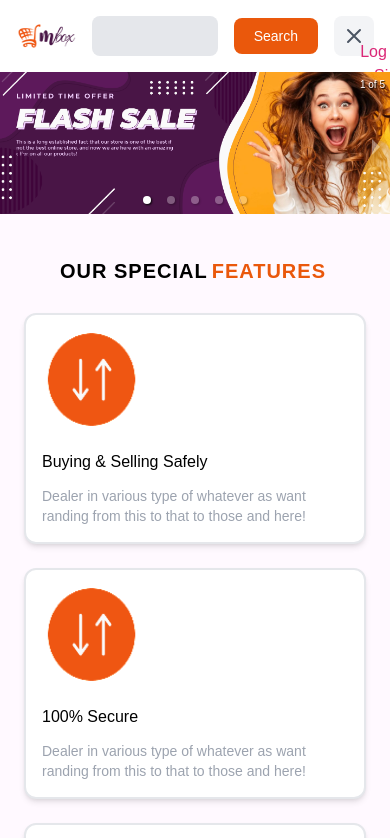
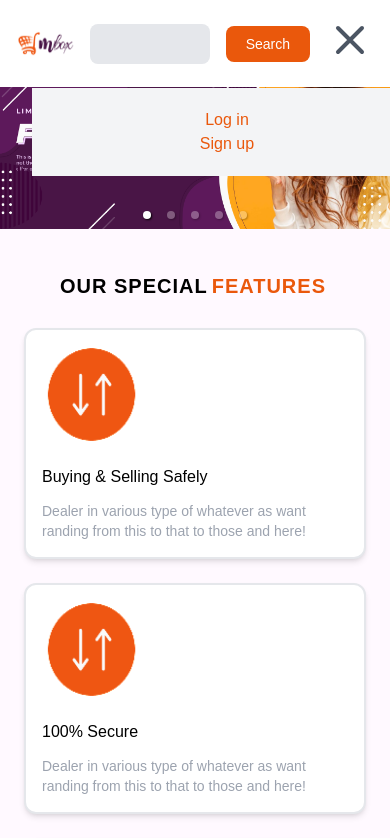
Before and after one commit to mbox-project/mbox-user, a Next.js app: page / in a window 390 px wide. Shown: the top 838 px of the page. Built offline with nearby package versions, Linux system fonts and the light colour scheme; a web font is replaced by a local one.

Commit message:
added links to the category and Items component

```diff
--- a/components/Category/index.jsx
+++ b/components/Category/index.jsx
@@ -32,7 +32,9 @@ const Category = () => {
             <div className=" mt-6 space-y-7 text-sm ">
               <div>
                 <div className=" ml-12 md:ml-14">
+                  <Link href={""}>
                     <Image src={gift} />
+                  </Link>
                 </div>
                 <Link href={""}>
                   <a className="flex justify-center py-3">Gift Items</a>
@@ -41,7 +43,9 @@ const Category = () => {
 
               <div>
                 <div className=" ml-12 md:ml-14">
+                  <Link href={""}>
                     <Image src={men} />
+                  </Link>
                 </div>
                 <Link href={""}>
                   <a className="flex justify-center py-3">Mens Fashion</a>
@@ -49,7 +53,9 @@ const Category = () => {
               </div>
               <div>
                 <div className=" ml-12 md:ml-14">
+                  <Link href={""}>
                     <Image src={furniture} />
+                  </Link>
                 </div>
                 <Link href={""}>
                   <a className="flex justify-center py-3">Furniture</a>
@@ -57,7 +63,9 @@ const Category = () => {
               </div>
               <div>
                 <div className=" ml-12 md:ml-14">
+                  <Link href={""}>
                     <Image src={skincare} />
+                  </Link>
                 </div>
                 <Link href={""}>
                   <a className="flex justify-center py-3">Skin care & body</a>
@@ -70,7 +78,9 @@ const Category = () => {
             <div className="flex flex-col mt-6 space-y-7 text-sm ">
               <div>
                 <div className=" ml-12 md:ml-14">
+                  <Link href={""}>
                     <Image src={food} />
+                  </Link>
                 </div>
                 <Link href={""}>
                   <a className="flex justify-center py-3">Food</a>
@@ -78,7 +88,9 @@ const Category = () => {
               </div>
               <div>
                 <div className=" ml-12 md:ml-14">
+                  <Link href={""}>
                     <Image src={womenfashion} />
+                  </Link>
                 </div>
                 <Link href={""}>
                   <a className="flex justify-center py-3">Womens Fashion</a>
@@ -86,7 +98,9 @@ const Category = () => {
               </div>
               <div>
                 <div className=" ml-12 md:ml-14">
+                  <Link href={""}>
                     <Image src={drinks} />
+                  </Link>
                 </div>
                 <Link href={""}>
                   <a className="flex justify-center py-3">Drinks & L1quor</a>
@@ -94,7 +108,9 @@ const Category = () => {
               </div>
               <div>
                 <div className=" ml-12 md:ml-14">
+                  <Link href={""}>
                     <Image src={automobile} />
+                  </Link>
                 </div>
                 <Link href={""}>
                   <a className="flex justify-center py-3">Automobile</a>
@@ -107,7 +123,9 @@ const Category = () => {
             <div className="flex flex-col mt-6 space-y-7 text-sm ">
               <div>
                 <div className=" ml-12 md:ml-14">
+                  <Link href={""}>
                     <Image src={phones} />
+                  </Link>
                 </div>
                 <Link href={""}>
                   <a className="flex justify-center py-3">Phones & Tablets</a>
@@ -115,7 +133,9 @@ const Category = () => {
               </div>
               <div>
                 <div className=" ml-12 md:ml-14">
+                  <Link href={""}>
                     <Image src={books} />
+                  </Link>
                 </div>
                 <Link href={""}>
                   <a className="flex justify-center py-3">Books & Stationery</a>
@@ -123,7 +143,9 @@ const Category = () => {
               </div>
               <div>
                 <div className=" ml-12 md:ml-14">
+                  <Link href={""}>
                     <Image src={crafts} />
+                  </Link>
                 </div>
                 <Link href={""}>
                   <a className="flex justify-center py-3">Arts & Crafts</a>
@@ -131,7 +153,9 @@ const Category = () => {
               </div>
               <div>
                 <div className=" ml-12 md:ml-14">
+                  <Link href={""}>
                     <Image src={estate} />
+                  </Link>
                 </div>
                 <Link href={""}>
                   <a className="flex justify-center py-3">Real Estate</a>
@@ -144,7 +168,9 @@ const Category = () => {
             <div className="flex flex-col mt-6 space-y-7 text-sm ">
               <div>
                 <div className=" ml-12 md:ml-14">
+                  <Link href={""}>
                     <Image src={toys} />
+                  </Link>
                 </div>
                 <Link href={""}>
                   <a className="flex justify-center py-3">Toys & Kids</a>
@@ -153,7 +179,9 @@ const Category = () => {
 
               <div>
                 <div className=" ml-12 md:ml-14">
+                  <Link href={""}>
                     <Image src={elect} />
+                  </Link>
                 </div>
                 <Link href={""}>
                   <a className="flex justify-center py-3">ELectronics</a>
@@ -161,7 +189,9 @@ const Category = () => {
               </div>
               <div>
                 <div className=" ml-12 md:ml-14">
+                  <Link href={""}>
                     <Image src={tools} />
+                  </Link>
                 </div>
                 <Link href={""}>
                   <a className="flex justify-center py-3">
@@ -171,7 +201,9 @@ const Category = () => {
               </div>
               <div>
                 <div className=" ml-12 md:ml-14">
+                  <Link href={""}>
                     <Image src={decor} />
+                  </Link>
                 </div>
                 <Link href={""}>
                   <a className="flex justify-center py-3">Decor</a>
--- a/components/Header/index.jsx
+++ b/components/Header/index.jsx
@@ -38,34 +38,34 @@ const Header = () => {
               Sign up
             </Link>
           </div>
-
-          <div className="md:hidden">
-            <button
-              className="p-2 text-gray-600 bg-gray-100 rounded-lg"
-              type="button"
-              onClick={() => setIsOpen(!isOpen)}
-            >
-              <span className="sr-only">Open menu</span>
           {!isOpen && (
-                <div className="absolute flex flex-col p-4  text-pink-600 space-x-4 md:hidden">
+            <div className=" mobilenav w-full absolute flex flex-col text-center bg-gray-100  py-5 mt-44 z-20  text-orange-600 md:hidden">
               <Link
                 href="/auth/login"
-                    className="px-5 py-2 flex items-center text-sm font-medium "
+                className=" pt-2  flex items-center text-md font-medium "
               >
                 Log in
               </Link>
 
               <Link
-                    className="px-5 py-2 text-sm flex items-center font-medium  "
+                className=" pt-12 text-md flex items-center font-medium  "
                 href="/auth/register"
               >
                 Sign up
               </Link>
             </div>
           )}
+          <div className="md:hidden">
+            <button
+              className=" text-gray-600  rounded-lg"
+              type="button"
+              onClick={() => setIsOpen(!isOpen)}
+            >
+              <span className="sr-only">Open menu</span>
+
               {!isOpen ? (
                 <svg
-                  className="block h-6 w-6"
+                  className="block h-12 t-10 bg-none w-12"
                   xmlns="http://www.w3.org/2000/svg"
                   fill="none"
                   viewBox="0 0 24 24"
@@ -81,7 +81,7 @@ const Header = () => {
                 </svg>
               ) : (
                 <svg
-                  className="block h-6 w-6"
+                  className="block bg-none h-6 w-6"
                   xmlns="http://www.w3.org/2000/svg"
                   fill="none"
                   viewBox="0 0 24 24"
--- a/components/Items/index.jsx
+++ b/components/Items/index.jsx
@@ -15,19 +15,26 @@ const Items = () => {
           <div className="  pt-6 col-span-1 md: ">
             <div className="flex flex-col md:ml-11  mt-6 space-y-7 text-sm  ">
               <a className="inline-block">Laptops & Desktop</a>
-
+              <Link href={""}>
                 <a className="inline-block" href="">
                   Camera & Lenses
                 </a>
+              </Link>
+              <Link href={""}>
                 <a className="inline-block" href="">
                   TV & Home theatre
                 </a>
+              </Link>
+              <Link href={""}>
                 <a className="inline-block" href="">
                   Necklace & Wristwatches
                 </a>
+              </Link>
+              <Link href={""}>
                 <a className="inline-block" href="">
                   T-Shirts and Trousers
                 </a>
+              </Link>
             </div>
           </div>
 
@@ -41,15 +48,21 @@ const Items = () => {
               <a className="inline-block" href="">
                 Cars and Accessories
               </a>
+              <Link href={""}>
                 <a className="inline-block" href="">
                   Chairs & Tables
                 </a>
+              </Link>
+              <Link href={""}>
                 <a className="inline-block" href="">
                   Necklace & Wristwatches
                 </a>
+              </Link>
+              <Link href={""}>
                 <a className="inline-block" href="">
                   T-Shirts and Trousers
                 </a>
+              </Link>
             </div>
           </div>
 
--- a/pages/index.jsx
+++ b/pages/index.jsx
@@ -60,7 +60,7 @@ const LandingPage = () => {
   return (
     <div className="">
       <Header />
-      <section>
+      <section className="mr-0">
         <Carousel>
           <div>
             <Image src={slide} />
--- a/styles/globals.css
+++ b/styles/globals.css
@@ -23,6 +23,9 @@
 .featurebg{
   background-color: #FFF9FF;
 }
+.mobilenav{
+  margin-left: -16px;
+}
 /* .suggested{
   width: 2050px;
 } */
```
Lines whose indentation alone changed are shown as unchanged.
